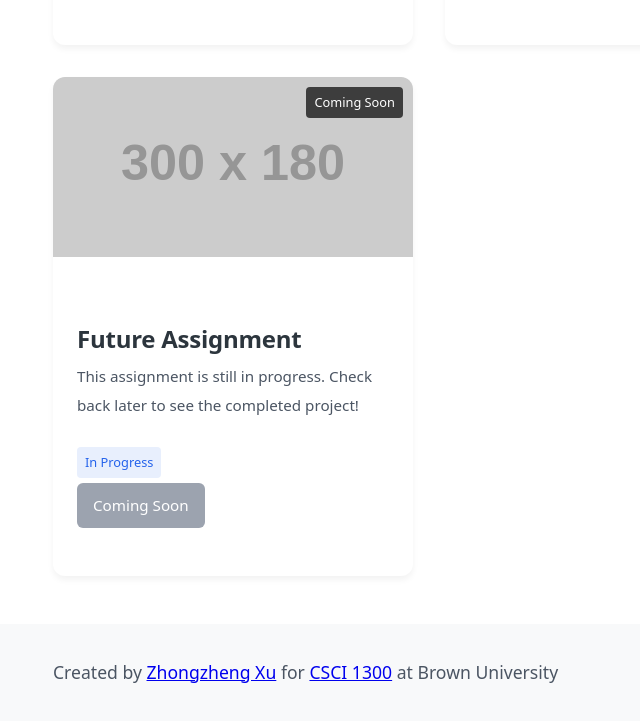
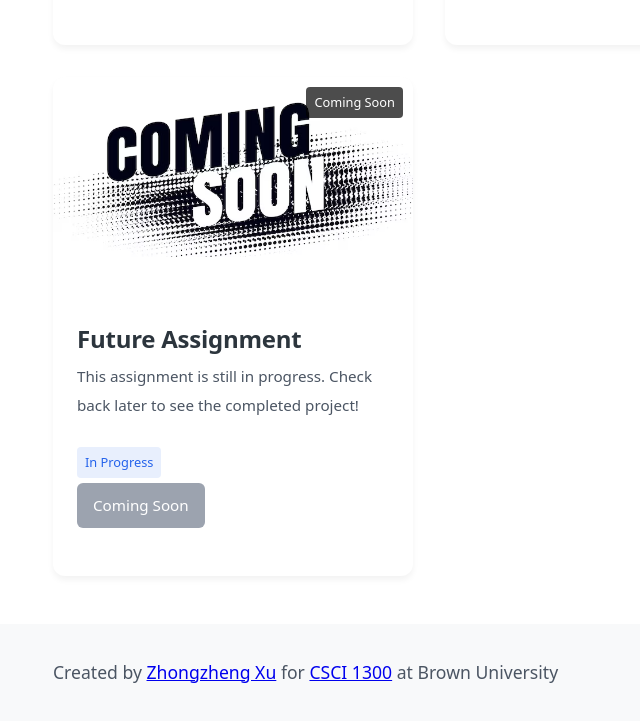
Before and after one commit to smeagolcode/smeagolcode.github.io, a plain HTML site: page index.html in a window 1280 px wide. Shown: the part 1186-1907 px from the top of the page, without its empty margins (211-851 px from the left). Drawn offline with Linux system fonts and the light colour scheme; placeholder pictures from the web are drawn by us.

Commit message:
small aesthetic fixes

```diff
--- a/index.html
+++ b/index.html
@@ -57,7 +57,7 @@
             <!-- Placeholder for future assignments -->
             <article class="assignment-card">
                 <div class="semester-indicator">Coming Soon</div>
-                <img src="https://via.placeholder.com/300x180?text=Future+Assignment" alt="Future Assignment">
+                <img src="images/comingsoon.avif" alt="Future Assignment">
                 <div class="content">
                     <h3>Future Assignment</h3>
                     <p>This assignment is still in progress. Check back later to see the completed project!</p>
```
Also changed, not shown: assignments/personas-and-storyboarding/index.html (+1 -1 lines), images/comingsoon.avif (added).
